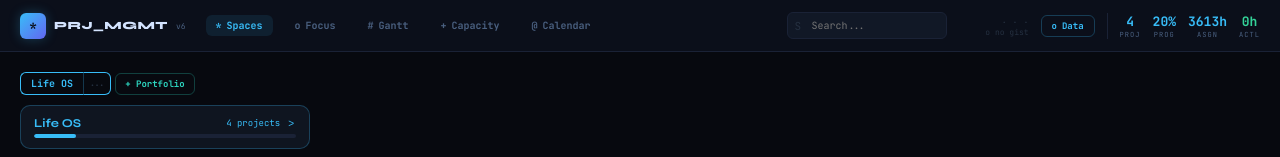
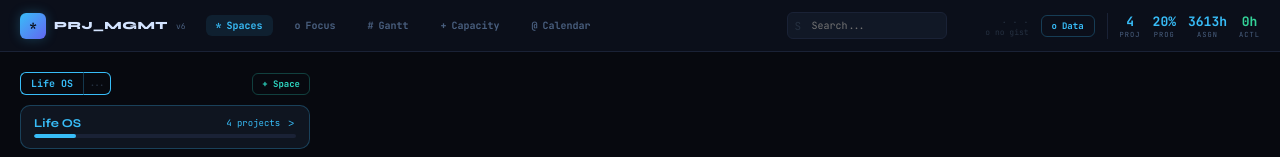
Before and after one commit to jaddison2187/prj-mgmt, a React (Vite) app in the folder prj_mgmt_repo/: page / in a window 1280 px wide. Shown: the top 157 px of the page. Built offline with nearby package versions, Linux system fonts and the light colour scheme.

Commit message:
Update App.jsx

```diff
--- a/prj_mgmt_repo/src/App.jsx
+++ b/prj_mgmt_repo/src/App.jsx
@@ -1,4 +1,4 @@
-// v10.6
+// v10.7
 import React, { useState, useMemo, useRef, useCallback, useEffect } from "react";
 
 /* ==========================================================
@@ -1373,7 +1373,7 @@ function SpacesTab({spaces,setSpaces,searchQ}){
               )}
             </div>
           ))}
-          <button onClick={addSpace} style={{...St.ghost,padding:"4px 9px",fontSize:9,color:C.teal,borderColor:`${C.teal}44`}}>+ Portfolio</button>
+          <button onClick={addSpace} style={{...St.ghost,padding:"4px 9px",fontSize:9,color:C.teal,borderColor:`${C.teal}44`,marginLeft:"auto"}}>+ Space</button>
         </div>
 
         {/* Portfolio summary bar */}
```
